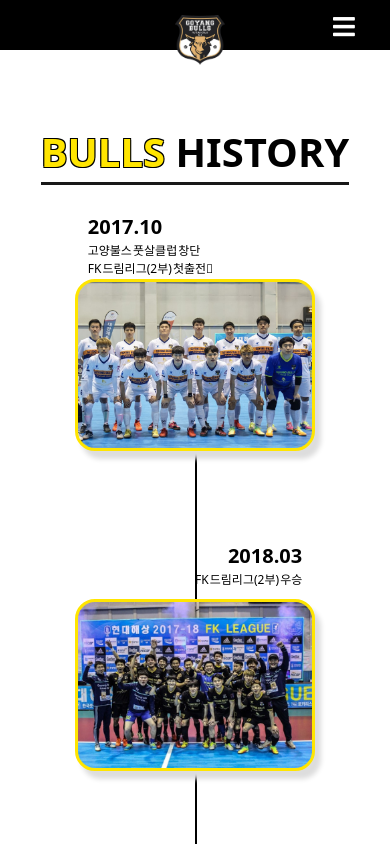
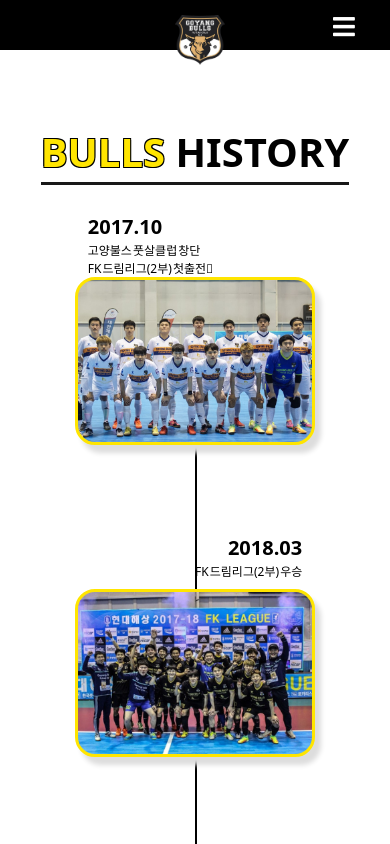
Before and after one commit to gentlysharp/gybulls-next-homepage, a Next.js app: page /history in a window 390 px wide. Shown: the top 844 px of the page. Built offline with nearby package versions, Linux system fonts and the light colour scheme.

Commit message:
edit history css

```diff
--- a/styles/History.module.css
+++ b/styles/History.module.css
@@ -88,11 +88,6 @@
     max-width: 500px;
   }
 
-  .history__img_card {
-    max-height: 320px;
-    min-height: 320px;
-  }
-
   .history__img_card_img {
     background-size:cover;
   }
```
